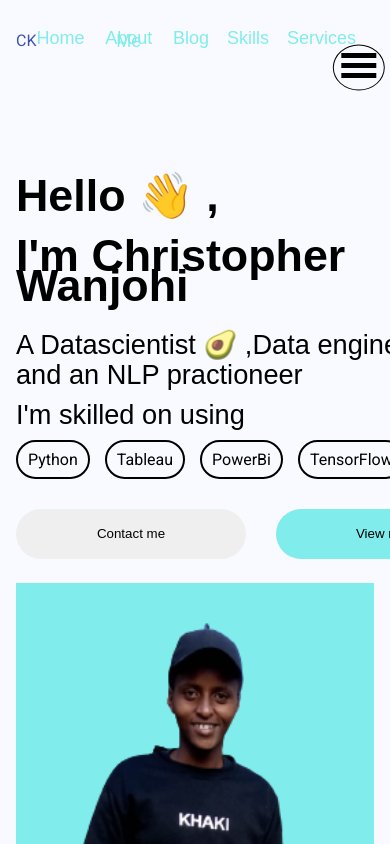
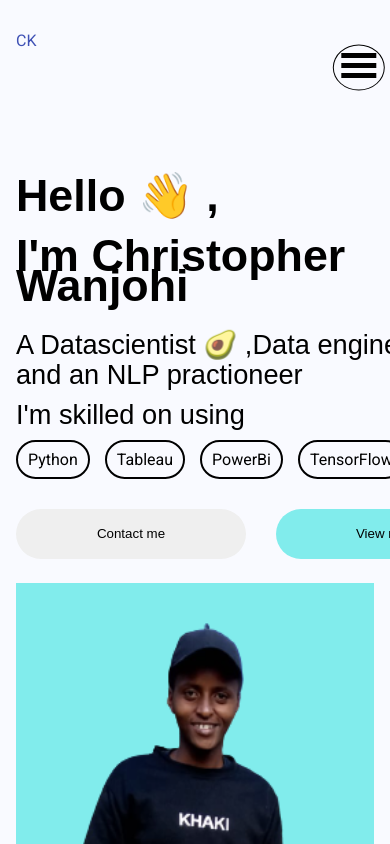
Before and after one commit to joshuandeleva/kreezy, a React (Create React App) app: page / in a window 390 px wide. Shown: the top 844 px of the page. Built offline with nearby package versions, Linux system fonts and the light colour scheme.

Commit message:
mobile nav responsive styles

```diff
--- a/src/Components/Navbar.css
+++ b/src/Components/Navbar.css
@@ -54,4 +54,52 @@
 		border-radius: 50%;
 		padding: 0 5px;
 	}
+	.nav__menu {
+		display: flex;
+		flex-direction: column;
+		align-items: center;
+		position: absolute;
+		width: 50%;
+		height: 100vh;
+		position: absolute;
+		align-items: center;
+		top: 50px;
+		text-align: center;
+		left: 0;
+		opacity: 1;
+		transform: translateX(-500px);
+		transition: all 0.5s ease-in-out;
+	}
+	.nav__menu.active {
+		display: flex;
+		flex-direction: column;
+		justify-content: center;
+		align-items: center;
+		background-color: #f8f8f8;
+		left: 0;
+		opacity: 1;
+		transition: all 0.6s ease;
+		z-index: 1;
+		transform: translateX(-70px);
+		text-align: center;
+	}
+	.nav__menu > li {
+		padding: 5px 0;
+		display: flex;
+		flex-direction: column;
+		align-items: center;
+		text-align: center;
+		margin-left: 0;
+		padding-left: 0;
+	}
+	.nav__menu > li > a {
+		display: flex;
+		flex-direction: column;
+		align-items: center;
+		text-align: center;
+		color: #636363;
+		line-height: 30px;
+		width: 100%;
+		font-size: 15px;
+	}
 }
```
